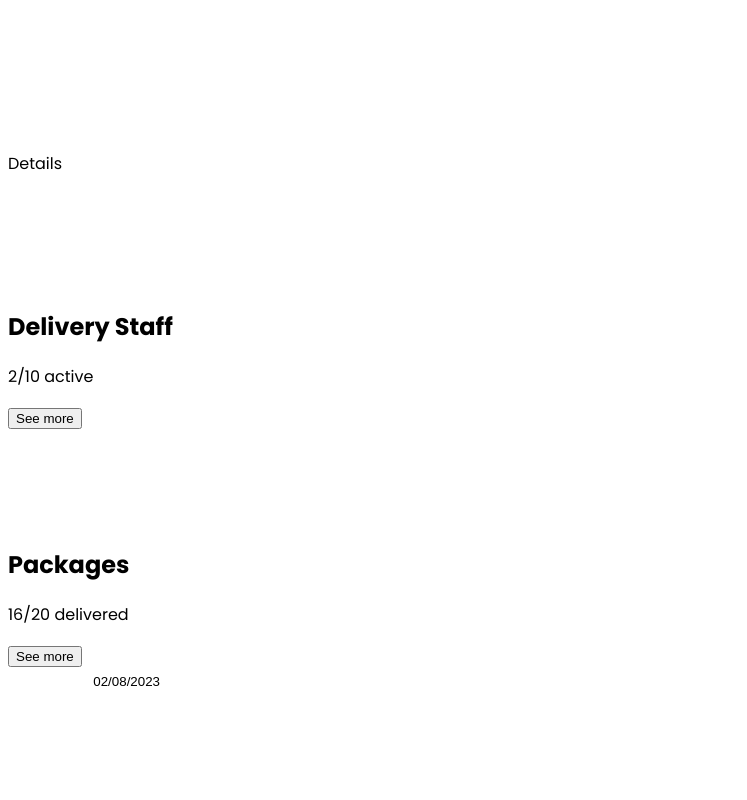
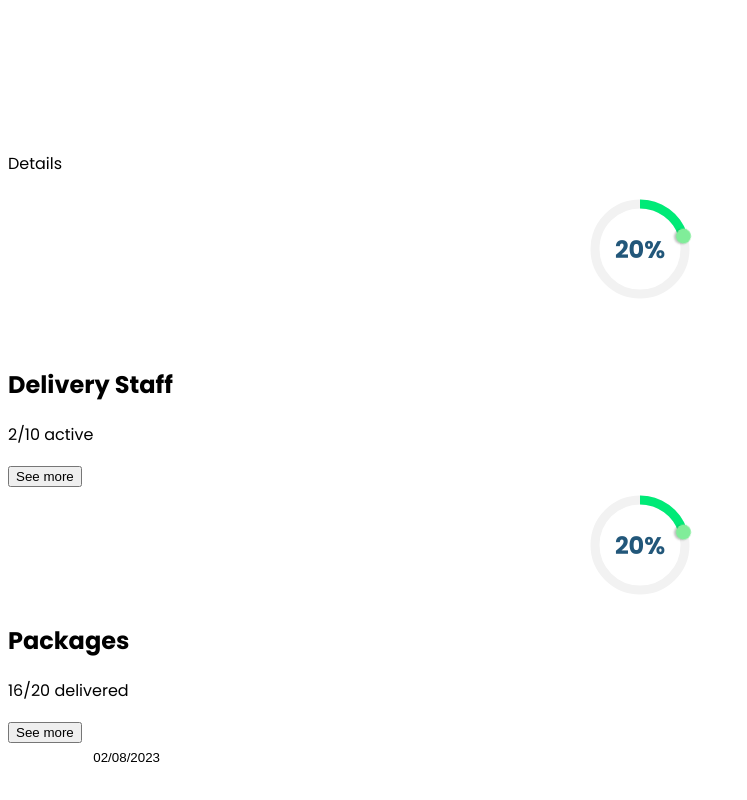
Before and after one commit to FacundoInza/deliverit-front-admin, a Next.js app: page /admin in a window 1280 px wide. Shown: the part 2815-3615 px from the top of the page, without its empty margins (0-747 px from the left). Before the commit the page ends 3541 px from the top, so only its background shows below. Built offline with nearby package versions, Linux system fonts and the light colour scheme.

Commit message:
feat: add circular progress to admin details card, add props for avatars and circular progress percentage, and block future dates from datepicker

```diff
--- a/app/(AdminFlow)/admin/page.tsx
+++ b/app/(AdminFlow)/admin/page.tsx
@@ -39,6 +39,8 @@ const Admin: FC = () => {
         daysOfTheWeek.push(date.toString().substring(0, 3));
         dayNumbers.push(date.getDate());
     }
+
+    const avatarArray = [avatarImage, avatarImage];
 
     return (
         <>
@@ -110,6 +112,7 @@ const Admin: FC = () => {
                     <AdminDetailsCard
                         title='Delivery Staff'
                         subtitle='2/10 active'
+                        avatars={avatarArray}
                     />
                     <AdminDetailsCard
                         title='Packages'
--- a/components/ui/adminDetailsCard/AdminDetailsCard.tsx
+++ b/components/ui/adminDetailsCard/AdminDetailsCard.tsx
@@ -1,42 +1,39 @@
 import React from 'react';
 import { CircularImage } from '@components/commons/circular-image/CircularImage';
-import avatarImage from '@components/commons/circular-image/imagen.png';
 import MainButton from '@components/commons/buttons/MainButton';
+import { CircularProgress } from '@components/commons/circular-progress/CircularProgress';
 
 interface AdminDetailsCardProps {
     title: string;
     subtitle: string;
+    avatars?: Array<object>;
 }
 
 export const AdminDetailsCard: React.FC<AdminDetailsCardProps> = ({
     title,
     subtitle,
+    avatars,
 }) => {
     return (
-        <div className='ml-1 mr-1 lg:ml-50 lg:mr-50 py-2 px-2 bg-white border-t-0.5 border-primary border-dotted md:border-dashed flex'>
+        <div className='lg:ml-50 lg:mr-50 py-2 bg-white border-t-0.5 border-primary border-dotted md:border-dashed flex'>
             <div className='flex flex-col'>
-                <div className='flex-grow'>
-                    <CircularImage
-                        src={avatarImage}
-                        alt={'Avatar image'}
-                        diameter={57}
-                    />
+                <div>
+                    <CircularProgress percentage={20} />
                 </div>
                 <div className='flex'>
-                    <CircularImage
-                        src={avatarImage}
-                        alt={'Avatar image'}
-                        diameter={20}
-                    />
-                    <CircularImage
-                        src={avatarImage}
-                        alt={'Avatar image'}
-                        diameter={20}
-                    />
+                    {avatars?.map((avatar, index) => (
+                        <div key={index}>
+                            <CircularImage
+                                src={avatar}
+                                alt={`Avatar image ${index}`}
+                                diameter={20}
+                            />
+                        </div>
+                    ))}
                 </div>
             </div>
             <div className='flex flex-col ml-2 flex-grow h-36'>
-                <div className='text-center space-y-1 sm:text-left flex justify-between'>
+                <div className='space-y-1 sm:text-left flex text-left'>
                     <h2 className='text-xl my-2 font-bold text-primary'>
                         {title}
                     </h2>
@@ -47,7 +44,7 @@ export const AdminDetailsCard: React.FC<AdminDetailsCardProps> = ({
                     </p>
                 </div>
             </div>
-            <div className='ml-2 flex items-end mt-32'>
+            <div className='ml-2 flex items-end h-12 mt-28'>
                 <MainButton text='See more' btnGreen={true} />
             </div>
         </div>
```
